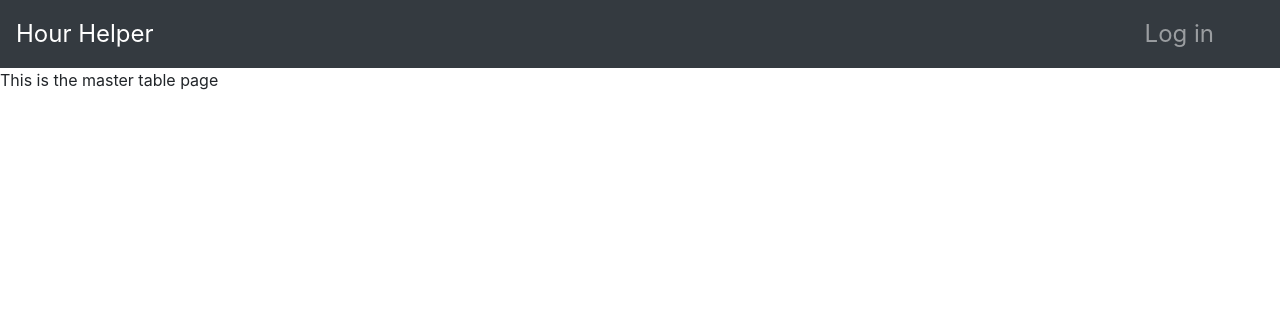
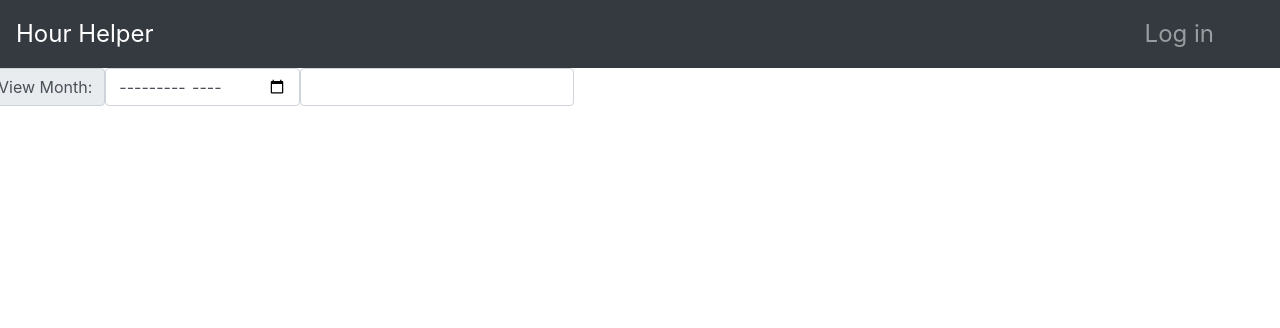
Before and after one commit to sblasby/HourHelper, a Django app: page /master-table/ in a window 1280 px wide. Shown: the top 328 px of the page. Run offline with Django 4.2, Linux system fonts and the light colour scheme; some libraries are stand-ins or nearby versions.

Commit message:
Added html to maste table

```diff
--- a/master/templates/master/master-table.html
+++ b/master/templates/master/master-table.html
@@ -10,6 +10,14 @@
 </head>
 
 
-<p>This is the master table page</p>
+<div class="row justify-content-center date-container">
+    <div class="input-group month_select">
+        <span class="input-group-text label" id="basic-addon1">View Month:</span>
+        <span><input type="month" id="date-picker" class="form-control" min="2023-01"></span>
+        <span><input type="employee" id="employee-field" class="form-control"></span>
+
+    </div>
+</div>
+
 
 {% endblock content %}
```
Also changed, not shown: 1 other file.
